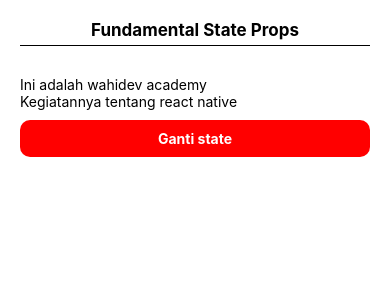
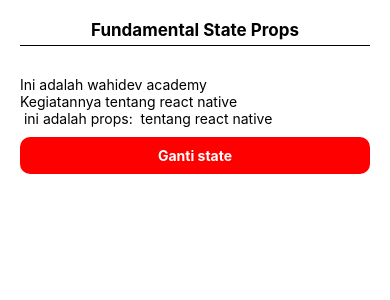
Before and after one commit to masudinn/Latihan-React-Native-1, a React Native app: screen / in a window 390 px wide. Shown: the top 300 px of the page. Built offline with nearby package versions, Linux system fonts and the light colour scheme.

Commit message:
latihan operan

```diff
--- /dev/null
+++ b/src/Operan.js
@@ -0,0 +1,13 @@
+import React, { Component } from 'react'
+import { Text, View } from 'react-native'
+
+export default class Operan extends Component {
+    render() {
+
+        return (
+            <View>
+                <Text> ini adalah props:  {this.props.kelas} </Text>
+            </View>
+        )
+    }
+}
--- a/src/StateProps.js
+++ b/src/StateProps.js
@@ -1,5 +1,6 @@
 import React, { Component } from 'react'
 import { Text, StyleSheet, View, TouchableOpacity } from 'react-native'
+import Operan from './Operan'
 
 export default class DesignTampilan extends Component {
     constructor(props) {
@@ -13,7 +14,7 @@ export default class DesignTampilan extends Component {
 
     gantiState() {
         this.setState({
-            sekolah: 'Dicocrot'
+            kelas: 'Dicocrot'
         })
     }
 
@@ -31,6 +32,7 @@ export default class DesignTampilan extends Component {
                     <Text>Ini adalah {this.state.sekolah}</Text>
                     <Text>Kegiatannya {kelas}</Text>
 
+                    <Operan kelas={kelas} />
 
                     <TouchableOpacity style={styles.Tombol} onPress={() => this.gantiState()}>
 
```
